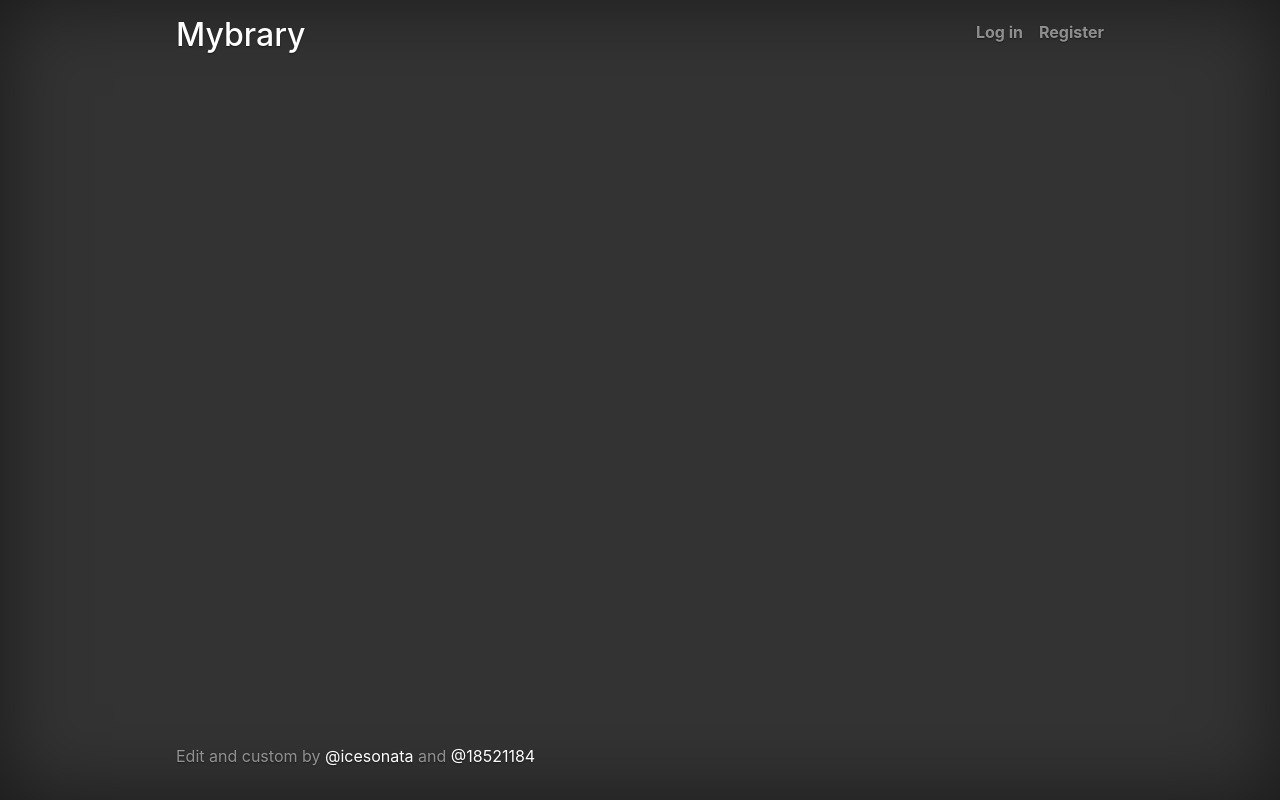
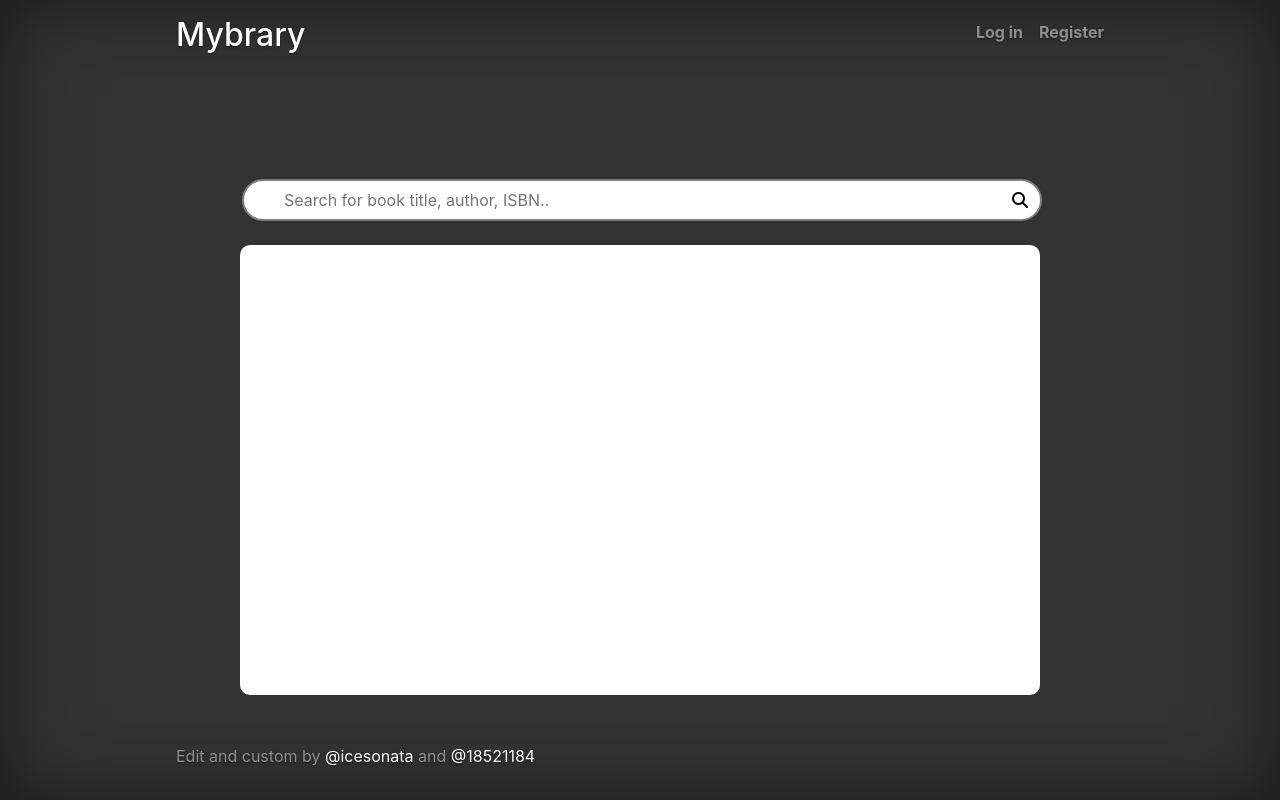
Before and after one commit to icesonata/Mybrary, a Django app: template bookstore/templates/bookstore/search.html in a window 1280 px wide. Run offline with Django 3.2, Linux system fonts and the light colour scheme; the template is opened without the code that fills it, so the values that code supplies are empty; some libraries are stand-ins or nearby versions.

Commit message:
build and customize search page

```diff
--- /dev/null
+++ b/bookstore/static/bookstore/scripts/search.js
@@ -0,0 +1,15 @@
+document.addEventListener('DOMContentLoaded', () => {
+    // Direct user to item info page
+    document.querySelectorAll('.item').forEach(element => {
+        element.onclick = () => {
+            location.href = "/item/" + element.dataset.isbn;
+        }
+    });
+
+    // Append query string to the URL before submitting
+    document.querySelector(".search-bar").onsubmit = function() {
+        var query = `?q=${this.querySelector('#query-string').value}`;
+        var curURL = this.getAttribute('action');
+        this.setAttribute('action', curURL + query);
+    };
+});
--- /dev/null
+++ b/bookstore/static/bookstore/styles/search.css
@@ -0,0 +1,92 @@
+html {
+    scroll-behavior: auto;
+}
+
+.search-bar {
+    display: flex;
+    position: absolute;
+    top: 25%;
+    left: 50%;
+    transform: translate(-50%, -50%);
+}
+
+.search-bar input {
+    width: 800px;
+    height: 42px;
+    border-radius: 50px;
+    border: 2px solid grey;
+    padding: 0px 40px;
+    right: 0px;
+}
+
+.search-bar input:focus {
+    box-shadow: 0 0 2pt 2pt white;
+    outline: none;
+}
+
+.search-bar button {
+    border-radius: 50%;
+    background-color: transparent;
+    border: none;
+    padding: 0px 10px;
+    margin-left: -40px;
+}
+
+.search-bar button:hover {
+    cursor: pointer;
+}
+
+.list-item {
+    position: absolute;
+    width: 800px;
+    border-radius: 10px;
+    background-color: white;
+    color: rgb(62, 62, 62);
+    top: 40%;
+    left: 50%;
+    transform: translate(-50%, -50%);
+    padding: 10px;
+    margin: 150px auto auto auto;
+
+    height: 450px;
+    overflow: auto;
+}
+
+.list-item > div {
+    color: rgb(62, 62, 62);
+    text-decoration: none;
+    border-radius: 10px;
+    background-color: white;
+    border: 2px solid black;
+    padding: 10px;
+    margin: 10px;
+    cursor: pointer;
+}
+
+.list-item > div:hover {
+    box-shadow: 0 0 2pt 2pt black;
+}
+
+/* Customize scroll bar */
+/* width */
+::-webkit-scrollbar {
+    width: 10px;
+}
+
+/* Track */
+::-webkit-scrollbar-track {
+    box-shadow: inset 0 0 1px black;
+    border-radius: 10px;
+}
+
+/* Handle */
+::-webkit-scrollbar-thumb {
+    background: rgb(145, 136, 136);
+    border-radius: 10px;
+    height: 20%;
+}
+
+/* Handle on hover */
+::-webkit-scrollbar-thumb:hover {
+    background: rgb(47, 47, 47);
+}
--- a/bookstore/templates/bookstore/search.html
+++ b/bookstore/templates/bookstore/search.html
@@ -2,13 +2,52 @@
 {% load static %}
 
 {% block styles %}
+    <link rel="stylesheet" href="{% static 'bookstore/styles/search.css' %}">
 {% endblock %}
 
 {% block title %}
+    Search
 {% endblock %}
 
 {% block body %}
+    <form class="search-bar" action="{% url 'bookstore:search' %}" method="post">
+        {% csrf_token %}
+        <input id="query-string" type="text" name="search" placeholder="Search for book title, author, ISBN.." sc>
+        <button type="submit"><i class="fa fa-search"></i></button>
+    </form>
+
+    <div class="list-item">
+        {% if books %}
+            {% for book in books %}
+                <div class="item" data-isbn="{{ book.isbn }}">
+                    <b>Title:</b> {{ book.title }}
+                    <br>
+                    <b>Author</b>: {{ book.author }}
+                    <br>
+                    <b>ISBN</b>: {{ book.isbn }}
+                </div>
+            {% endfor %}
+        {% endif %}
+
+        <!-- Sample -->
+        <!-- <div class="item" data-isbn="9780765396143">
+            Title: Chronicle of the Unhewn Throne: (The Emperor's Blades, The Providence of Fire, The Last Mortal Bond)
+            <br>
+            Author: Brian Staveley
+            <br>
+            ISBN: 9780765396143
+        </div>
+
+        <div class="item" data-isbn="9780765396143">
+            Title: Chronicle of the Unhewn Throne: (The Emperor's Blades, The Providence of Fire, The Last Mortal Bond)
+            <br>
+            Author: Brian Staveley
+            <br>
+            ISBN: 9780765396143
+        </div> -->
+    </div>
 {% endblock %}
 
 {% block scripts %}
+    <script defer src="{% static 'bookstore/scripts/search.js' %}"></script>
 {% endblock %}
```
Also changed, not shown: bookstore/views.py (+22 -3 lines).
